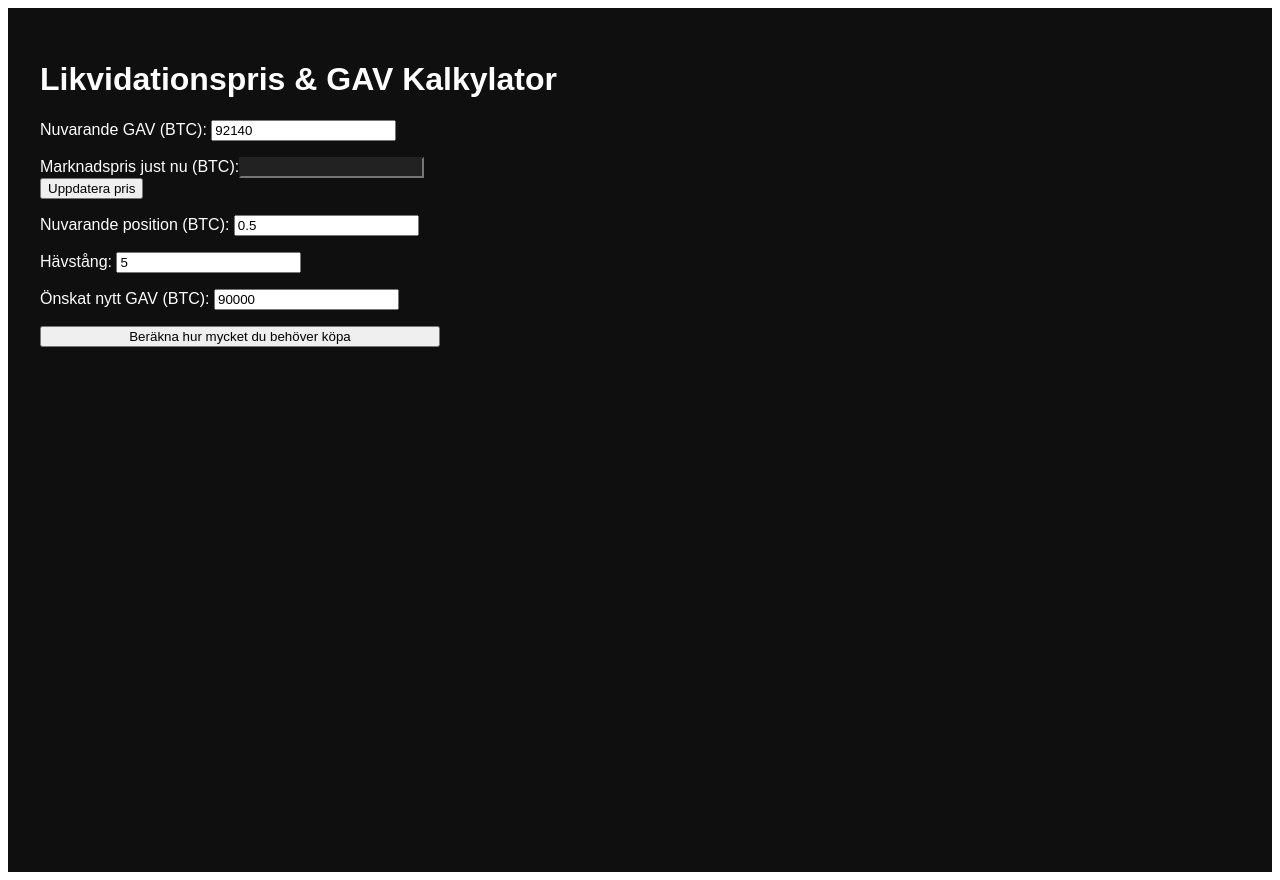
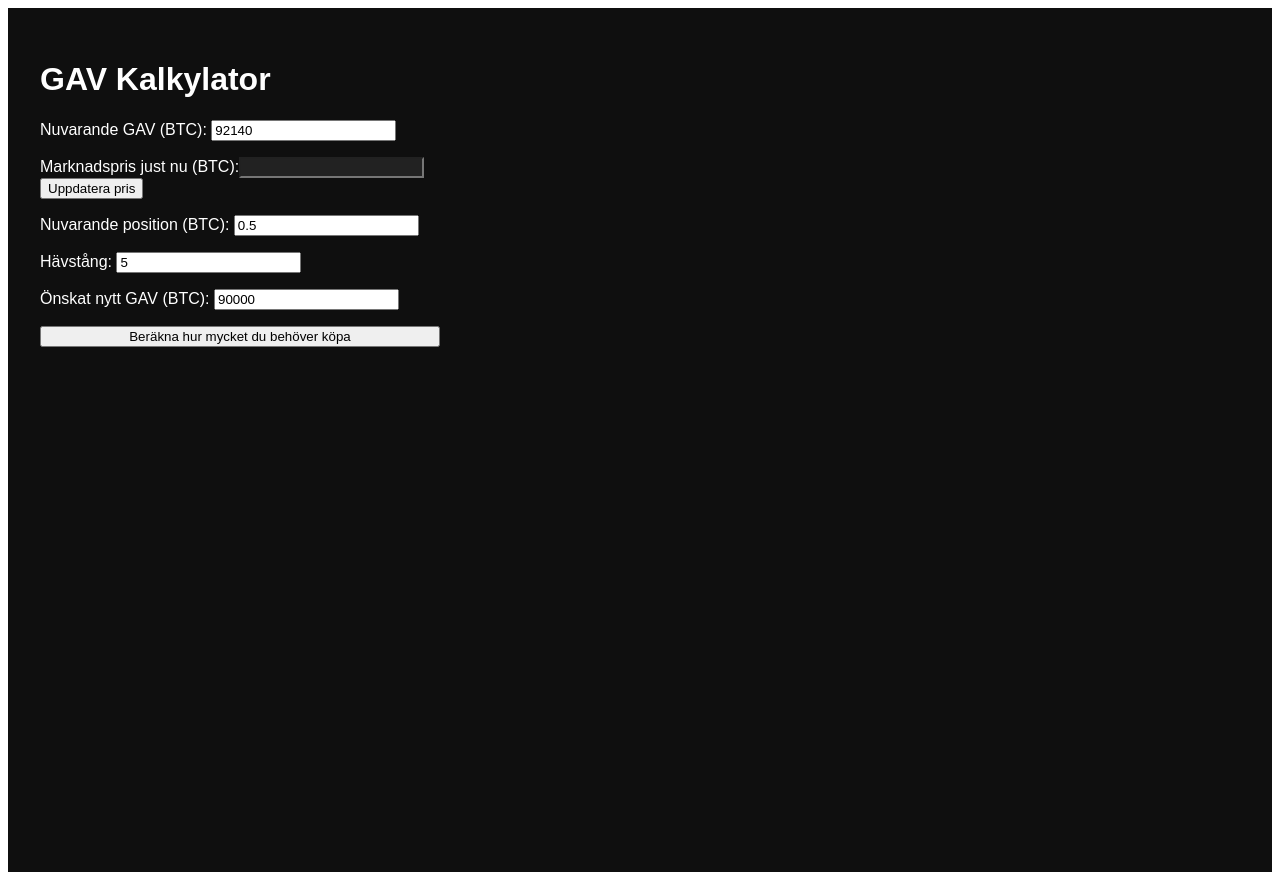
Before and after one commit to jannethell/gavapp, a React (Vite) app: page / in a window 1280 px wide. Built offline with nearby package versions, Linux system fonts and the light colour scheme.

Commit message:
Ändrade titeln

```diff
--- a/src/App.jsx
+++ b/src/App.jsx
@@ -43,7 +43,7 @@ export default function App() {
 
   return (
     <div style={{ backgroundColor: "#0f0f0f", color: "white", padding: "2rem", fontFamily: "sans-serif", minHeight: "100vh" }}>
-      <h1>Likvidationspris & GAV Kalkylator</h1>
+      <h1>GAV Kalkylator</h1>
       <div style={{ maxWidth: "400px", display: "flex", flexDirection: "column", gap: "1rem" }}>
         <label>Nuvarande GAV (BTC): <input type="number" value={currentGav} onChange={e => setCurrentGav(+e.target.value)} /></label>
 
```
Also changed, not shown: image.png (added), 1 other file (tests, documents, lock files or other folders).
